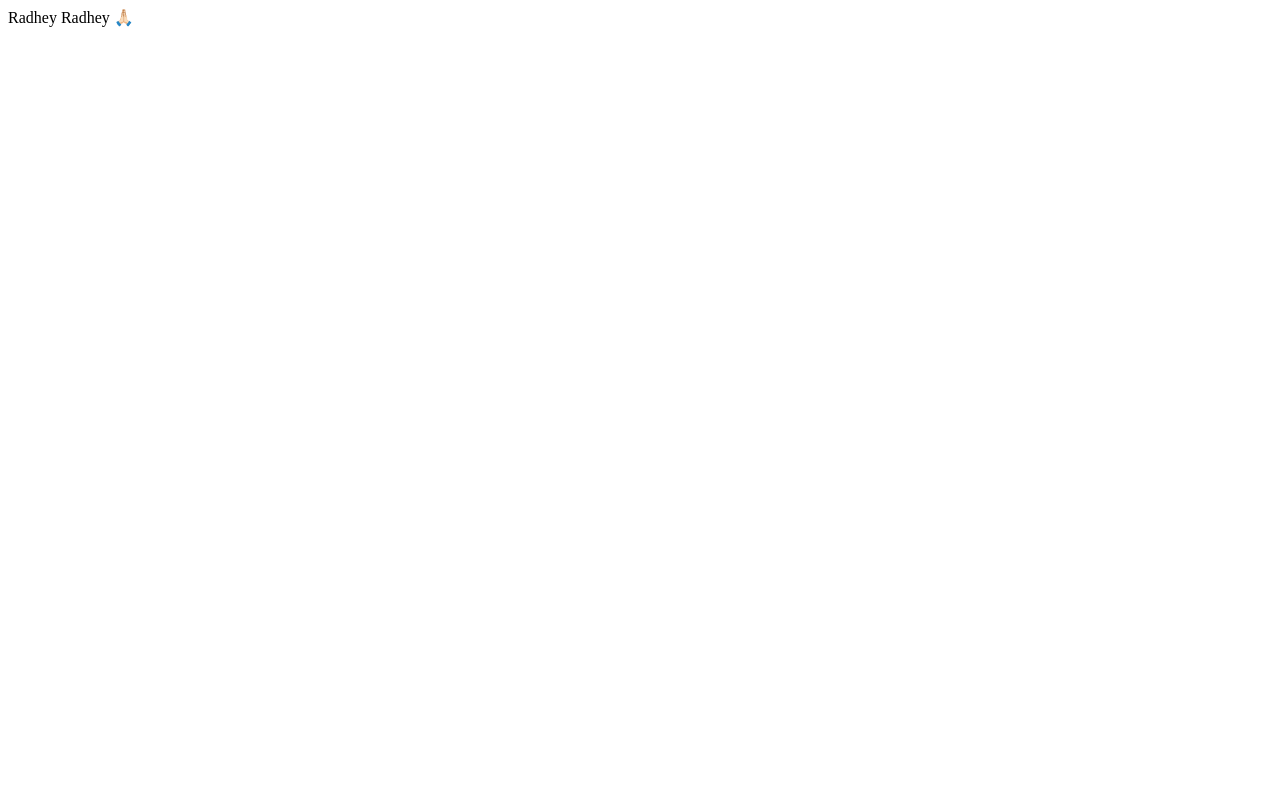
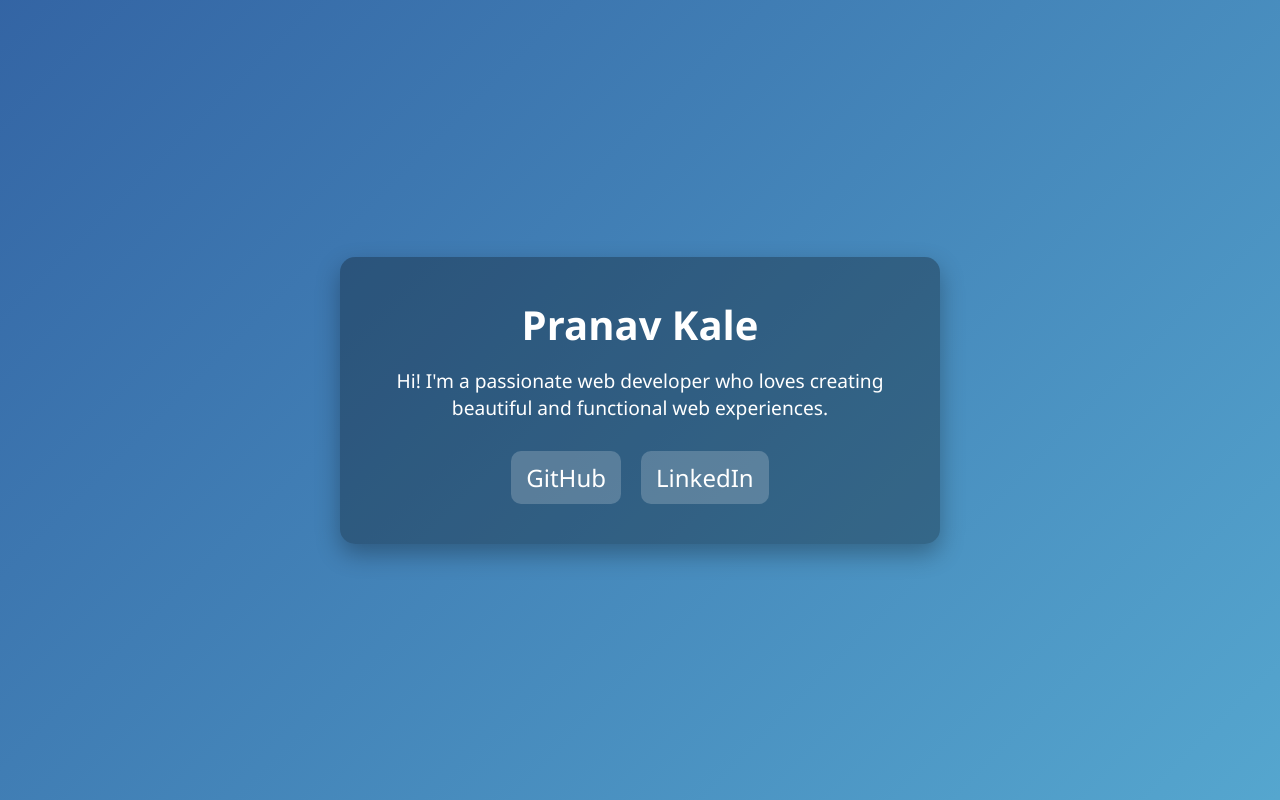
Before and after one commit to PranavKale03/PranavKale03.github.io, a plain HTML site: page index.html in a window 1280 px wide. Drawn offline with Linux system fonts and the light colour scheme.

Commit message:
Update index.html

```diff
--- a/index.html
+++ b/index.html
@@ -1,11 +1,100 @@
 <!DOCTYPE html>
 <html lang="en">
 <head>
-    <meta charset="UTF-8">
-    <meta name="viewport" content="width=device-width, initial-scale=1.0">
-    <title>Pranav Kale</title>
+  <meta charset="UTF-8" />
+  <meta name="viewport" content="width=device-width, initial-scale=1.0"/>
+  <title>Pranav Kale</title>
+  <style>
+    /* Reset & Base Styles */
+    * {
+      margin: 0;
+      padding: 0;
+      box-sizing: border-box;
+    }
+
+    body {
+      height: 100vh;
+      font-family: 'Segoe UI', Tahoma, Geneva, Verdana, sans-serif;
+      background: linear-gradient(135deg, #1e3c72, #2a5298, #6dd5ed);
+      background-size: 400% 400%;
+      animation: gradientFlow 15s ease infinite;
+      color: white;
+      display: flex;
+      justify-content: center;
+      align-items: center;
+      text-align: center;
+      padding: 20px;
+    }
+
+    @keyframes gradientFlow {
+      0% { background-position: 0% 50%; }
+      50% { background-position: 100% 50%; }
+      100% { background-position: 0% 50%; }
+    }
+
+    .container {
+      max-width: 600px;
+      background: rgba(0, 0, 0, 0.3);
+      padding: 40px;
+      border-radius: 15px;
+      box-shadow: 0 10px 25px rgba(0,0,0,0.3);
+      opacity: 0;
+      transform: translateY(20px);
+      transition: all 1s ease;
+    }
+
+    .container.show {
+      opacity: 1;
+      transform: translateY(0);
+    }
+
+    h1 {
+      font-size: 2.5rem;
+      margin-bottom: 15px;
+    }
+
+    p {
+      font-size: 1.2rem;
+      margin-bottom: 30px;
+    }
+
+    .socials {
+      display: flex;
+      justify-content: center;
+      gap: 20px;
+    }
+
+    .socials a {
+      text-decoration: none;
+      color: white;
+      font-size: 1.5rem;
+      background: rgba(255, 255, 255, 0.2);
+      padding: 10px 15px;
+      border-radius: 10px;
+      transition: all 0.3s ease;
+    }
+
+    .socials a:hover {
+      background: rgba(255, 255, 255, 0.4);
+      transform: scale(1.1);
+    }
+  </style>
 </head>
 <body>
-    Radhey Radhey 🙏🏻
+  <div class="container" id="introBox">
+    <h1>Pranav Kale</h1>
+    <p>Hi! I'm a passionate web developer who loves creating beautiful and functional web experiences.</p>
+    <div class="socials">
+      <a href="https://github.com/PranavKale03" target="_blank">GitHub</a>
+      <a href="https://linkedin.com/in/kale-pranav" target="_blank">LinkedIn</a>
+    </div>
+  </div>
+
+  <script>
+    // Animate content on page load
+    window.addEventListener('DOMContentLoaded', () => {
+      document.getElementById('introBox').classList.add('show');
+    });
+  </script>
 </body>
 </html>
```
